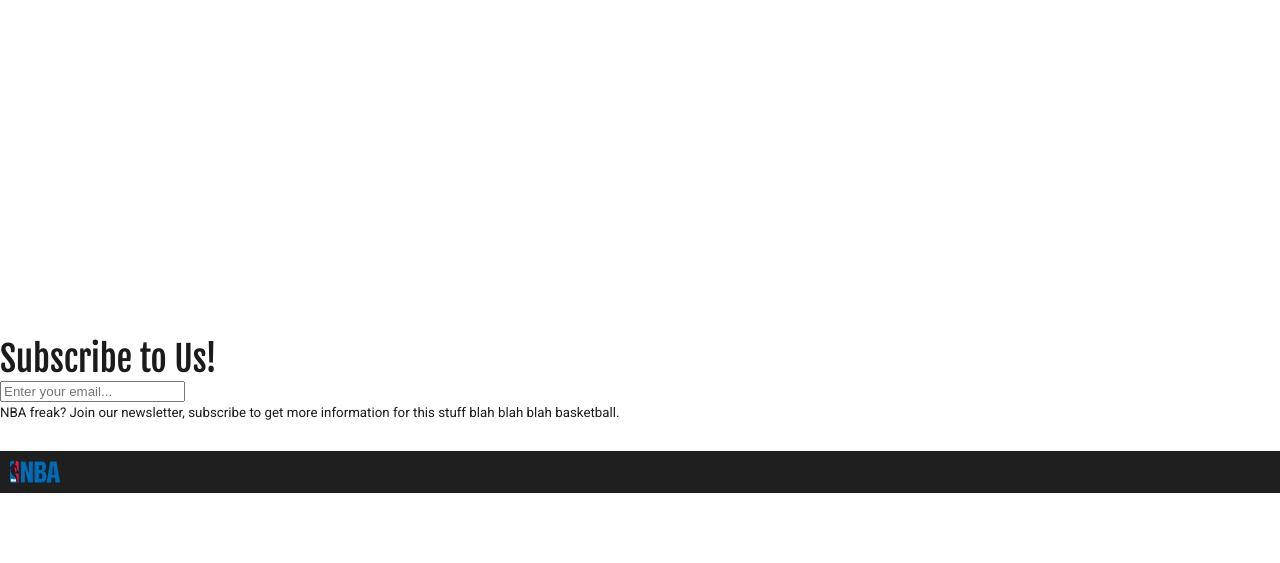
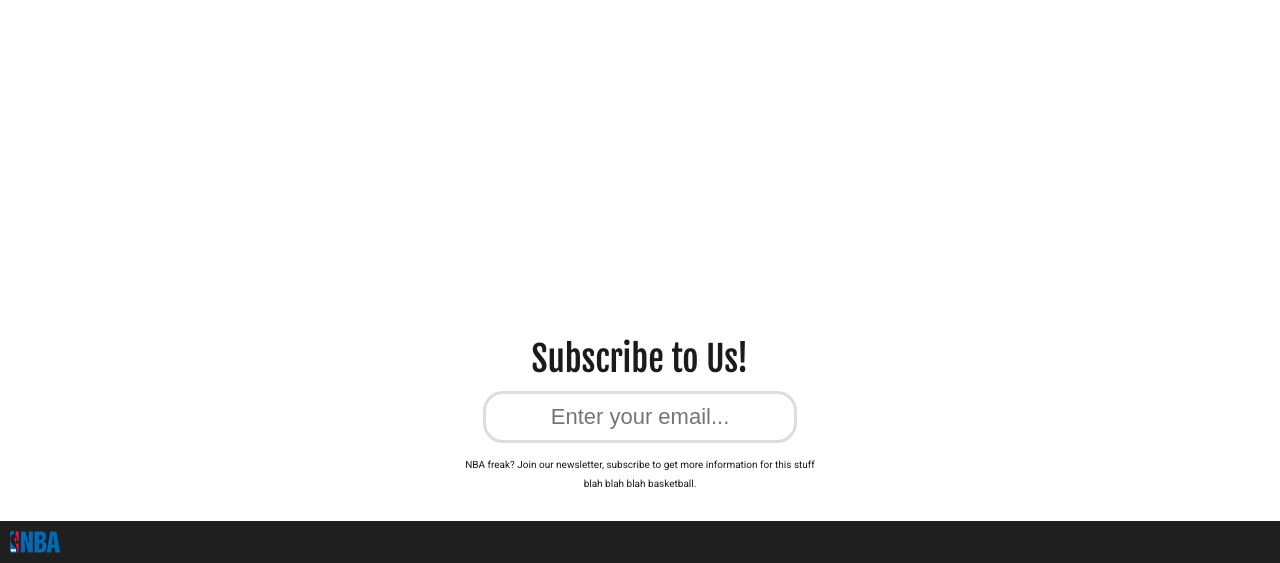
Before and after one commit to heero7/react-nba-highlights, a React app: page / in a window 1280 px wide. Shown: the part 445-1008 px from the top of the page. Before the commit the page ends 938 px from the top, so only its background shows below. Built offline with nearby package versions, Linux system fonts and the light colour scheme; data requests are answered from the project's data file.

Commit message:
Styled subscription portion

```diff
--- a/public/css/style.css
+++ b/public/css/style.css
@@ -98,6 +98,37 @@ footer {
 
 /* Subscribe */
 
+.subscribe-panel {
+    text-align: center;
+    width: 350px;
+    margin: 0 auto;
+}
+
+.subscribe-panel h3 {
+    font-family: 'Fjalla One';
+    font-size: 35px;
+    font-weight: 300;
+    margin-bottom: 0;
+}
+
+.subscribe-panel input {
+    border-radius: 20px;
+    border: 3px solid #dddddd;
+    text-align: center;
+    font-size: 22px;
+    padding: 10px;
+    margin: 10px 0;
+}
+
+.subscribe-panel input:focus {
+    outline-width: 0;
+}
+
+.subscribe-panel small {
+    font-size: 10px;
+    line-height: 0px;
+}
+
 .subscribe-panel .error {
     display: none;
     color: #f44336;
```
